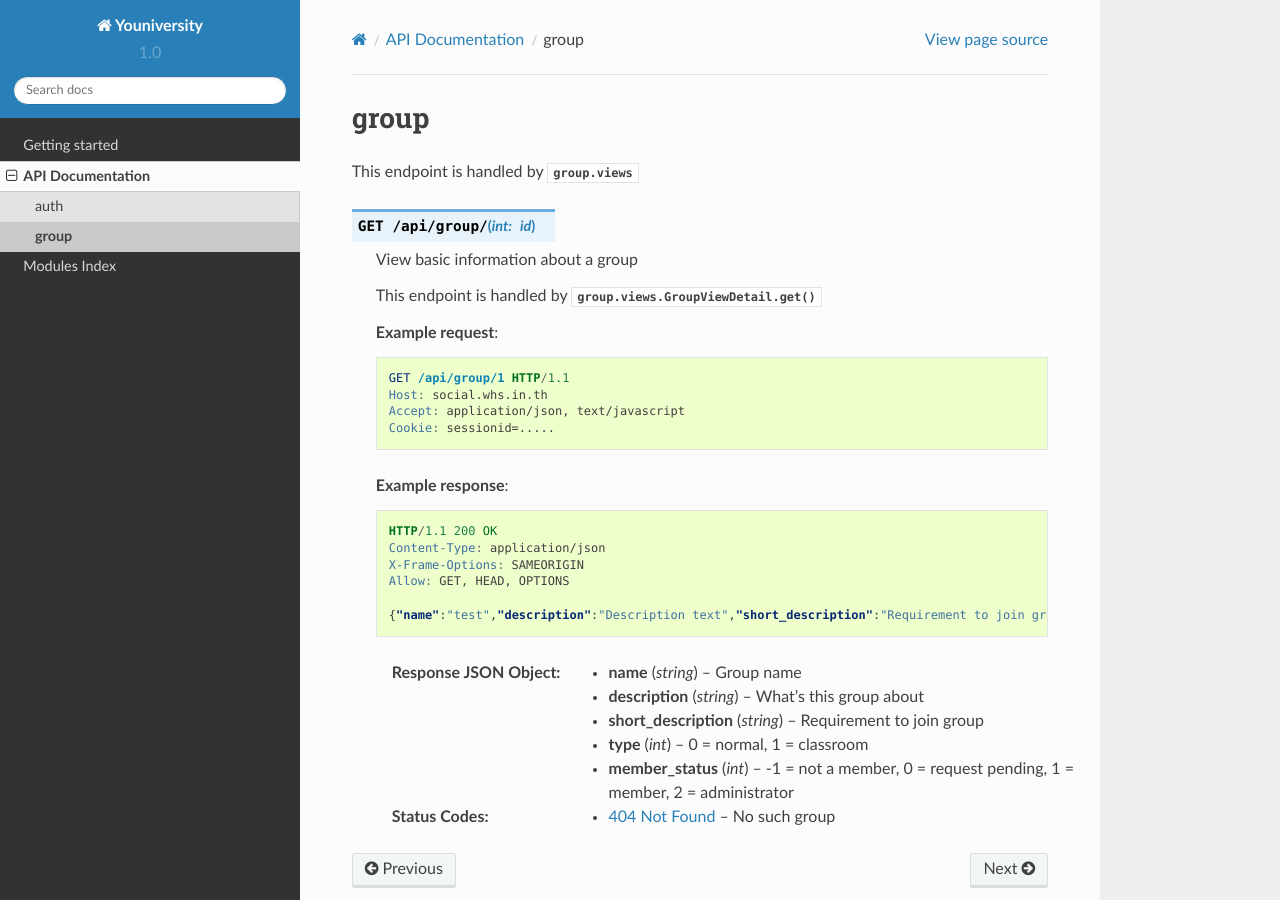
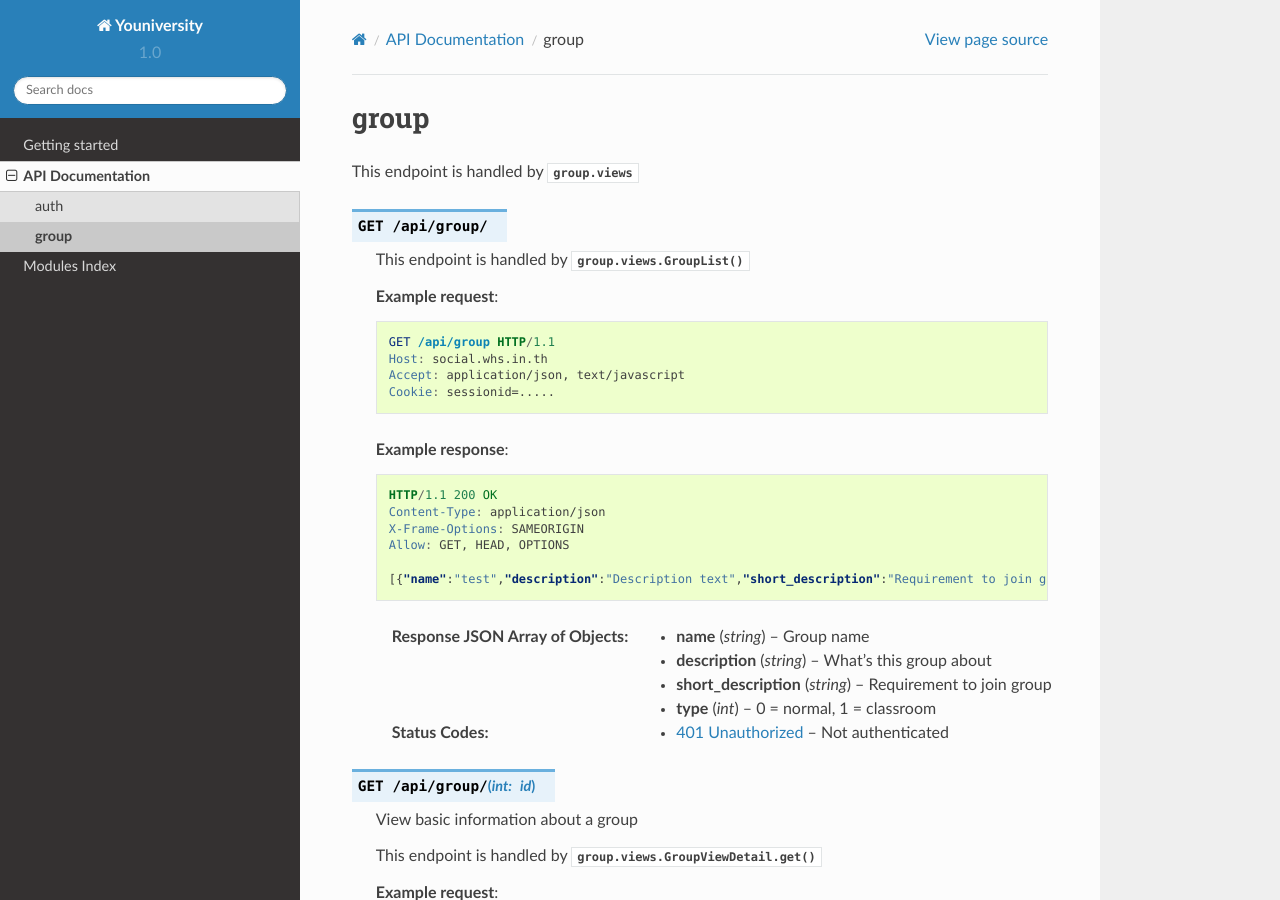
Before and after one commit to whsatku/social, a Sphinx documentation site: the page built from docs/api/group.rst, in a window 1280 px wide and 900 px high. Built offline with Sphinx 7.4.7 and the Read the Docs theme 2.0.0, drawn with Linux system fonts in a browser that asks for light colours.

Commit message:
Show list of groups in sidebar

```diff
--- a/docs/api/group.rst
+++ b/docs/api/group.rst
@@ -2,6 +2,37 @@
 =================
 
 This endpoint is handled by :py:mod:`group.views`
+
+.. http:get:: /api/group/
+   :synopsis: View list of group which the user is member of
+
+   This endpoint is handled by :py:func:`group.views.GroupList`
+
+   **Example request**:
+
+   .. sourcecode:: http
+
+      GET /api/group HTTP/1.1
+      Host: social.whs.in.th
+      Accept: application/json, text/javascript
+      Cookie: sessionid=.....
+
+   **Example response**:
+
+   .. sourcecode:: http
+
+      HTTP/1.1 200 OK
+      Content-Type: application/json
+      X-Frame-Options: SAMEORIGIN
+      Allow: GET, HEAD, OPTIONS
+
+      [{"name":"test","description":"Description text","short_description":"Requirement to join group","activities":"Group activity text","type":0}]
+
+   :>jsonarr string name: Group name
+   :>jsonarr string description: What's this group about
+   :>jsonarr string short_description: Requirement to join group
+   :>jsonarr int type: 0 = normal, 1 = classroom
+   :statuscode 401: Not authenticated
 
 .. http:get:: /api/group/(int:id)
    :synopsis: View group information
--- a/ui/static/app/main.js
+++ b/ui/static/app/main.js
@@ -90,8 +90,11 @@
         });
 });
 
-app.controller('MainController', function($rootScope, user){
+app.controller('MainController', function($rootScope, user, $http){
     $rootScope.user = user;
+    $http.get('/api/group/').success(function(data){
+        $rootScope.group_list = data;
+    });
 });
 app.controller('NotificationController', function($rootScope){
     $rootScope.notificationCount = Math.floor(Math.random() * 20);
--- a/ui/static/templates/root.html
+++ b/ui/static/templates/root.html
@@ -49,9 +49,7 @@
 				<ul>
 					<li><a href="#" ui-sref="root.lfg()" ui-sref-active="active"><i class="glyphicon glyphicon-list-alt"></i> Group directory</a></li>
 					<li><a href="#" ui-sref="root.creategroup()" ui-sref-active="active"><i class="glyphicon glyphicon-plus"></i> Create group</a></li>
-					<li><a href="#" ui-sref="root.group.info({id: 1})" ui-sref-active="active">Group 1</a></li>
-					<li><a href="#">Group 2</a></li>
-					<li><a href="#">Group 3</a></li>
+					<li ng-repeat="group in group_list"><a href="#" ui-sref="root.group.info({id: group.id})" ui-sref-active="active">{{group.name}}</a></li>
 				</ul>
 				<hr>
 				<h4>Events</h4>
```
Also changed, not shown: 3 other files.
